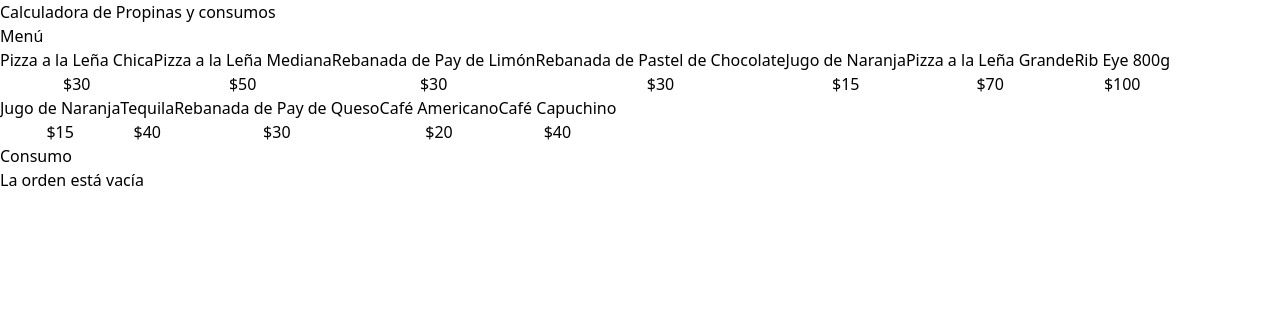
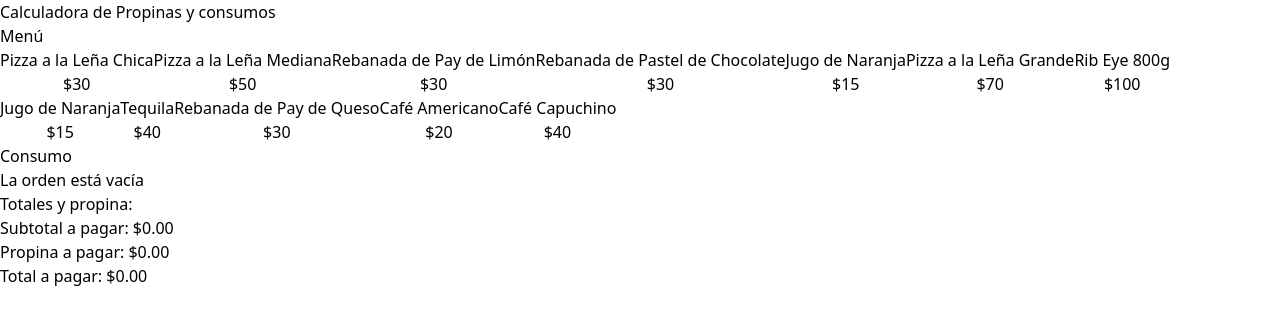
Before and after one commit to josegarcia19809/calculadora_propinas_ts, a React (Vite) app: page / in a window 1280 px wide. Shown: the top 324 px of the page. Built offline with nearby package versions, Linux system fonts and the light colour scheme.

Commit message:
PROYECTO-Calculadora de Propinas TS: Creando el Componente con los totales

```diff
--- a/src/App.tsx
+++ b/src/App.tsx
@@ -2,6 +2,7 @@
 import MenuItem from "./components/MenuItem.tsx";
 import useOrder from "./hooks/useOrder.ts";
 import OrderContents from "./components/OrderContents.tsx";
+import OrderTotals from "./components/OrderTotals.tsx";
 
 
 const App = () => {
@@ -35,6 +36,7 @@
                         order={order}
                         removeItem={removeItem}
                     />
+                    <OrderTotals/>
                 </div>
             </main>
         </>
--- /dev/null
+++ b/src/components/OrderTotals.tsx
@@ -0,0 +1,22 @@
+function OrderTotals() {
+    return (
+        <>
+            <div className="space-y-3">
+                <h2 className="font-black text-2xl">Totales y propina: </h2>
+                <p>Subtotal a pagar: {""}
+                    <span className="font-bold">$0.00</span>
+                </p>
+
+                <p>Propina a pagar: {""}
+                    <span className="font-bold">$0.00</span>
+                </p>
+
+                <p>Total a pagar: {""}
+                    <span className="font-bold">$0.00</span>
+                </p>
+            </div>
+        </>
+    );
+}
+
+export default OrderTotals;
```
